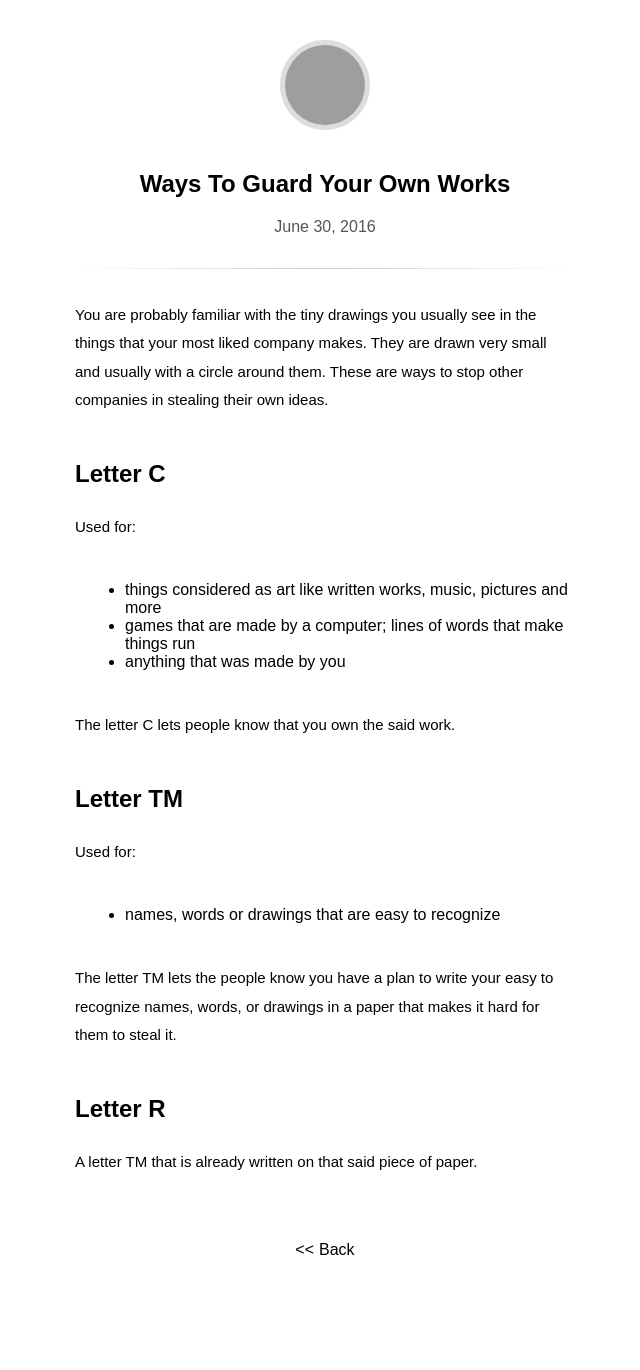
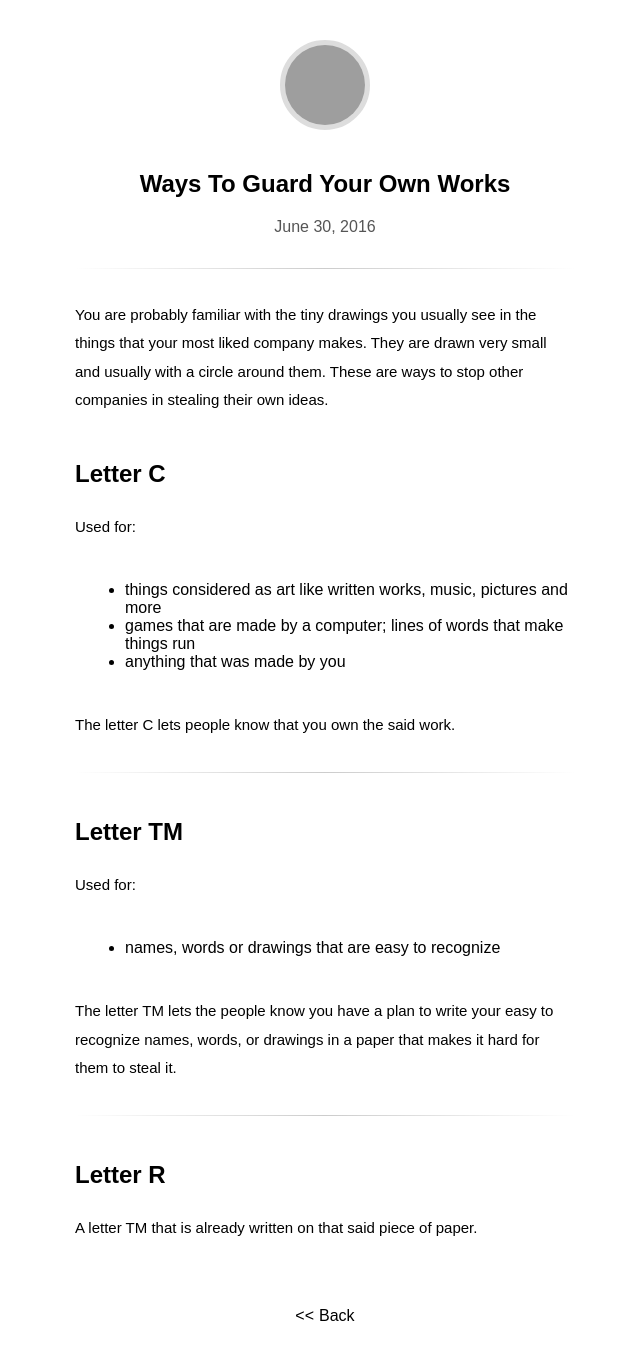
Before and after one commit to migzpogi/migzpogi.github.io, a Jekyll site: the page built from _posts/2016-06-30-ctmr.md, in a window 1280 px wide. Shown: the whole page, without its empty margins (315-955 px from the left). Built offline with Jekyll 4.4.1, drawn with Linux system fonts in a browser that asks for light colours; some web fonts are replaced; before the commit the page ends 1304 px from its top, so only the background shows below that; grey boxes are pictures that could not be loaded.

Commit message:
Added div lines in post. Still testing archive.

```diff
--- a/_posts/2016-06-30-ctmr.md
+++ b/_posts/2016-06-30-ctmr.md
@@ -17,6 +17,8 @@ Used for:
 
 The letter C lets people know that you own the said work.
 
+<div class="divider"></div>
+
 ## Letter TM
 
 Used for:
@@ -25,6 +27,8 @@ Used for:
 
 The letter TM lets the people know you have a plan to write your easy to recognize names, words, or drawings in a paper that makes it hard for them to steal it.
 
+<div class="divider"></div>
+
 ## Letter R
 
 A letter TM that is already written on that said piece of paper.
--- a/tieli5.html
+++ b/tieli5.html
@@ -1,6 +1,6 @@
 ---
 layout: default
-title: TIELI5
+title: tieli5
 ---
 
 <section>
```
